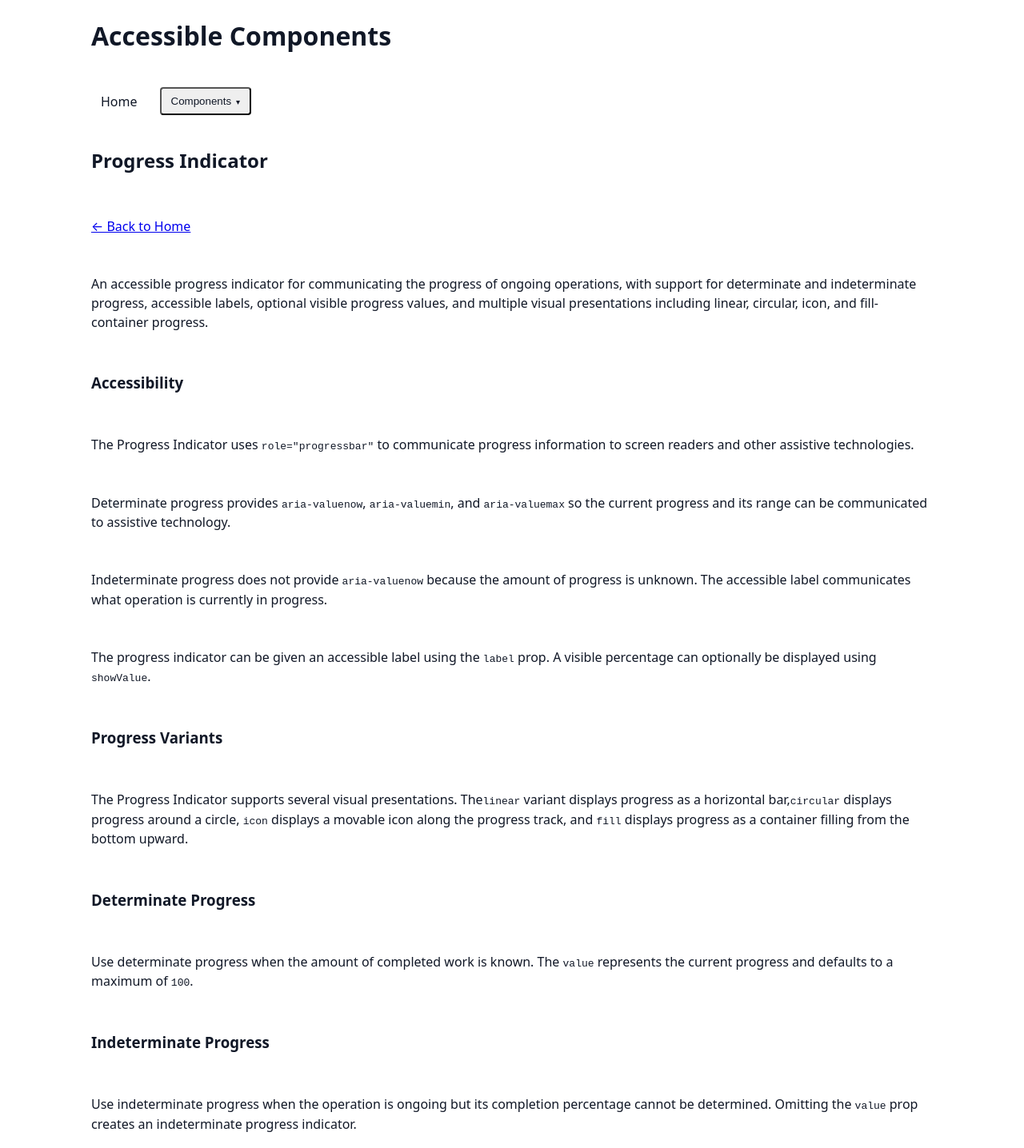
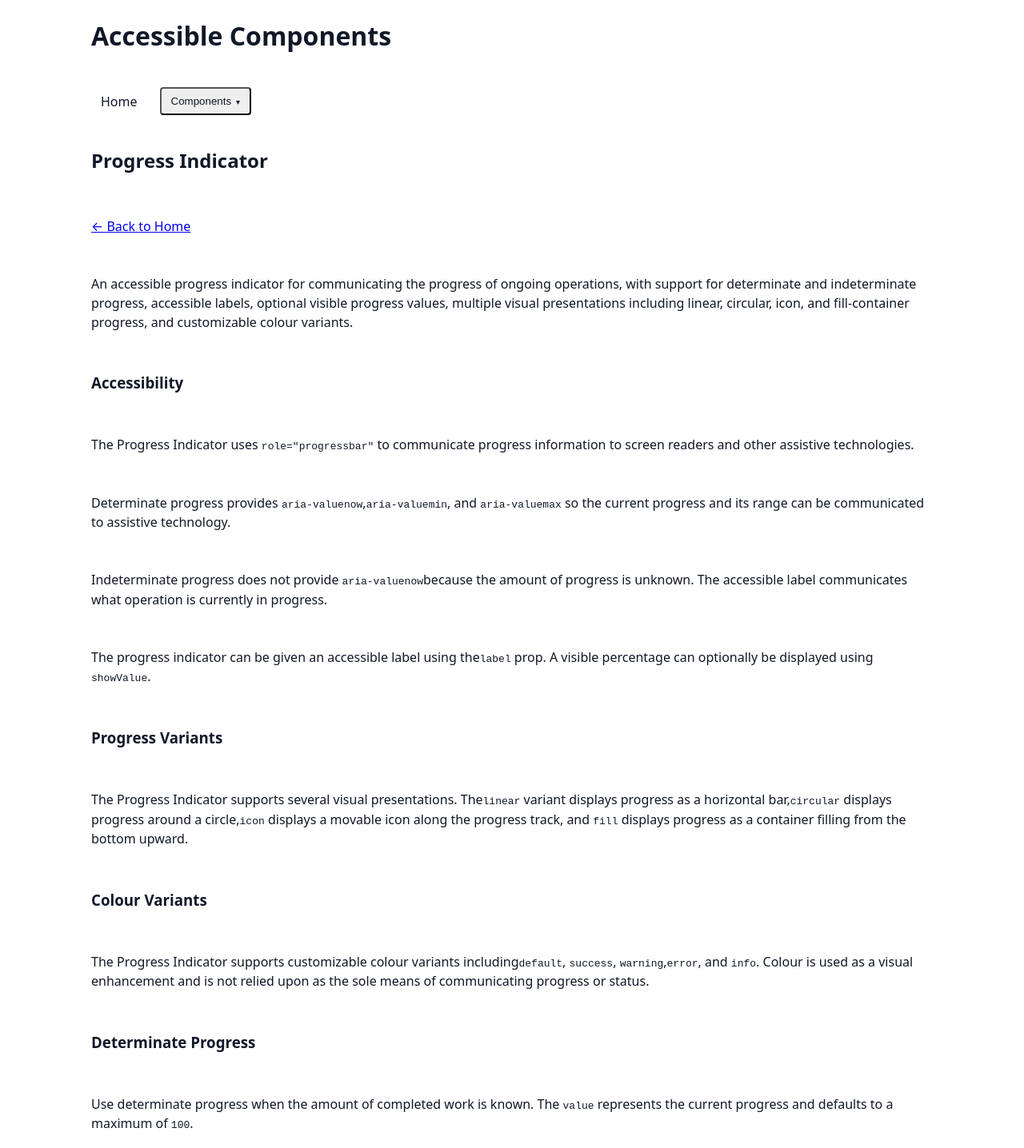
Before and after one commit to rpcorr/accessible-templates, a React (Vite) app: page /progress-indicator in a window 1280 px wide. Shown: the top 1436 px of the page at 80% size. Built offline with nearby package versions, Linux system fonts and the light colour scheme.

Commit message:
docs:  add colour to Progress Indicator

```diff
--- a/src/pages/ProgressIndicatorPage.tsx
+++ b/src/pages/ProgressIndicatorPage.tsx
@@ -5,12 +5,11 @@ export function ProgressIndicatorPage() {
   return (
     <PageLayout title="Progress Indicator">
       <p>
-        {' '}
         An accessible progress indicator for communicating the progress of
         ongoing operations, with support for determinate and indeterminate
-        progress, accessible labels, optional visible progress values, and
-        multiple visual presentations including linear, circular, icon, and
-        fill-container progress.{' '}
+        progress, accessible labels, optional visible progress values, multiple
+        visual presentations including linear, circular, icon, and
+        fill-container progress, and customizable colour variants.
       </p>
 
       <div className="stack">
@@ -23,20 +22,20 @@ export function ProgressIndicatorPage() {
         </p>
 
         <p>
-          Determinate progress provides <code>aria-valuenow</code>,{' '}
+          Determinate progress provides <code>aria-valuenow</code>,
           <code>aria-valuemin</code>, and <code>aria-valuemax</code> so the
           current progress and its range can be communicated to assistive
           technology.
         </p>
 
         <p>
-          Indeterminate progress does not provide <code>aria-valuenow</code>{' '}
+          Indeterminate progress does not provide <code>aria-valuenow</code>
           because the amount of progress is unknown. The accessible label
           communicates what operation is currently in progress.
         </p>
 
         <p>
-          The progress indicator can be given an accessible label using the{' '}
+          The progress indicator can be given an accessible label using the
           <code>label</code> prop. A visible percentage can optionally be
           displayed using <code>showValue</code>.
         </p>
@@ -46,10 +45,20 @@ export function ProgressIndicatorPage() {
         <p>
           The Progress Indicator supports several visual presentations. The
           <code>linear</code> variant displays progress as a horizontal bar,
-          <code>circular</code> displays progress around a circle,{' '}
+          <code>circular</code> displays progress around a circle,
           <code>icon</code> displays a movable icon along the progress track,
           and <code>fill</code> displays progress as a container filling from
           the bottom upward.
+        </p>
+
+        <h3>Colour Variants</h3>
+
+        <p>
+          The Progress Indicator supports customizable colour variants including
+          <code>default</code>, <code>success</code>, <code>warning</code>,
+          <code>error</code>, and <code>info</code>. Colour is used as a visual
+          enhancement and is not relied upon as the sole means of communicating
+          progress or status.
         </p>
 
         <h3>Determinate Progress</h3>
@@ -64,7 +73,7 @@ export function ProgressIndicatorPage() {
 
         <p>
           Use indeterminate progress when the operation is ongoing but its
-          completion percentage cannot be determined. Omitting the{' '}
+          completion percentage cannot be determined. Omitting the
           <code>value</code> prop creates an indeterminate progress indicator.
         </p>
 
@@ -80,7 +89,7 @@ export function ProgressIndicatorPage() {
         <p>
           Animated progress presentations use motion to communicate ongoing
           activity or changes in progress. Animations and transitions are
-          reduced or disabled when the user has enabled{' '}
+          reduced or disabled when the user has enabled
           <code>prefers-reduced-motion</code>.
         </p>
       </div>
```
